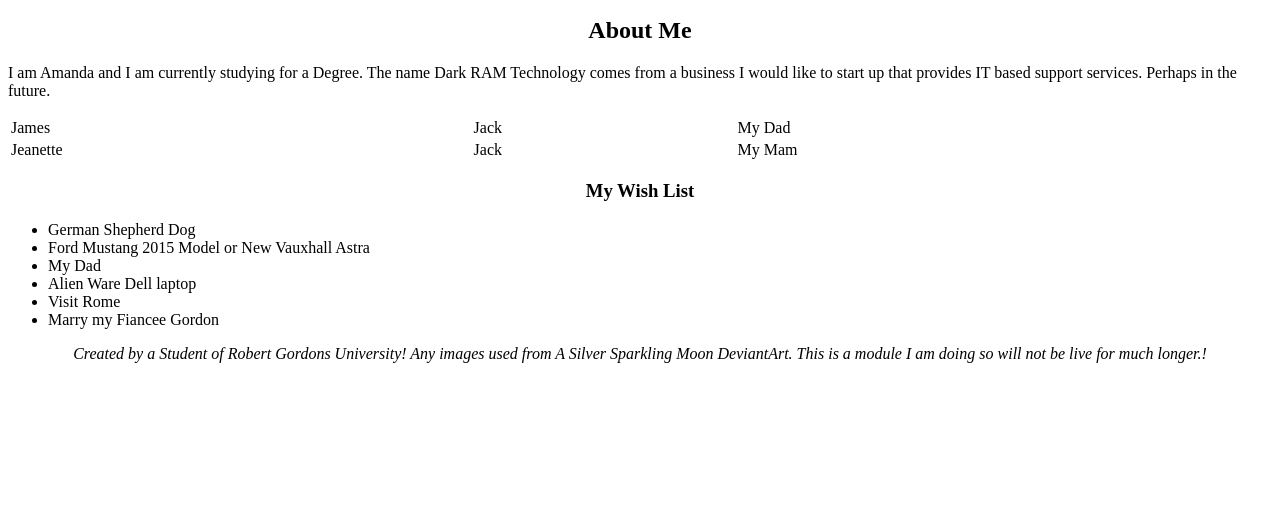
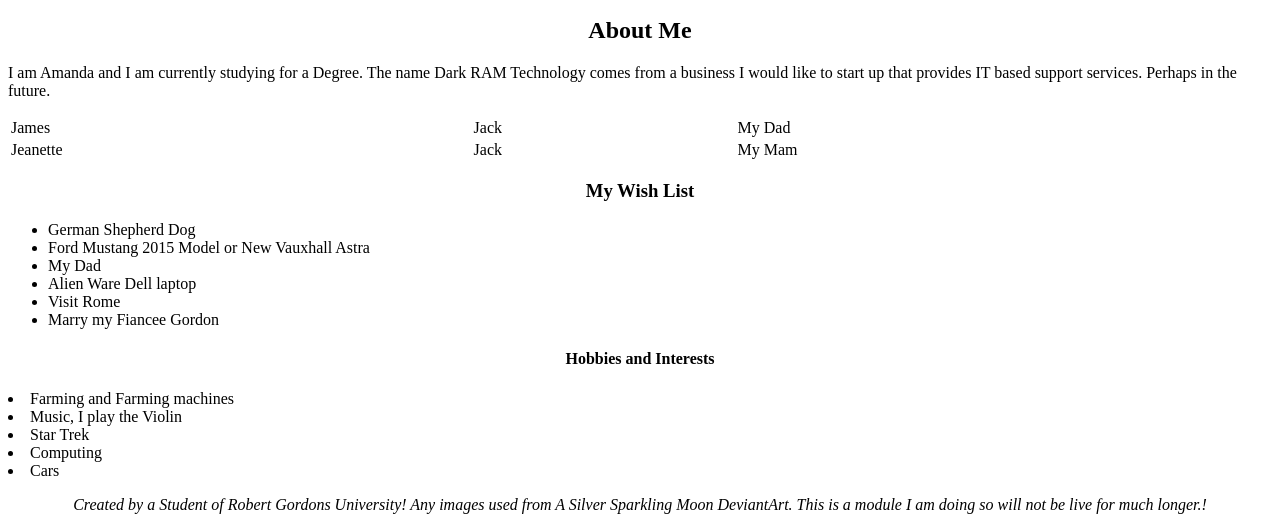
Before and after one commit to jacka02/AzureTest, a plain HTML site: page index.html in a window 1280 px wide. Shown: the part 459-989 px from the top of the page. Before the commit the page ends 838 px from the top, so only its background shows below. Drawn offline with Linux system fonts and the light colour scheme.

Commit message:
lkhgoih    bvbvbf

```diff
--- a/index.html
+++ b/index.html
@@ -40,7 +40,24 @@ Perhaps in the future.</p>
     <li>Marry my Fiancee Gordon</li>
 </ul>
 
+
+<H4><b><center>Hobbies and Interests</center></b></H4>
+
+<lu>
+    <li>Farming and Farming machines</li>
+    <li>Music, I play the Violin</li>
+    <li>Star Trek</li>
+    <li>Computing</li>
+    <li>Cars</li>
+</lu>
+
+
+
+
+
+
 <p><i><center>Created by a Student of Robert Gordons University! Any images used from A Silver Sparkling Moon DeviantArt. This is a module I am doing so will not be live for much longer.!</center></i></p>
+
 
 </body>
 </html>
```
